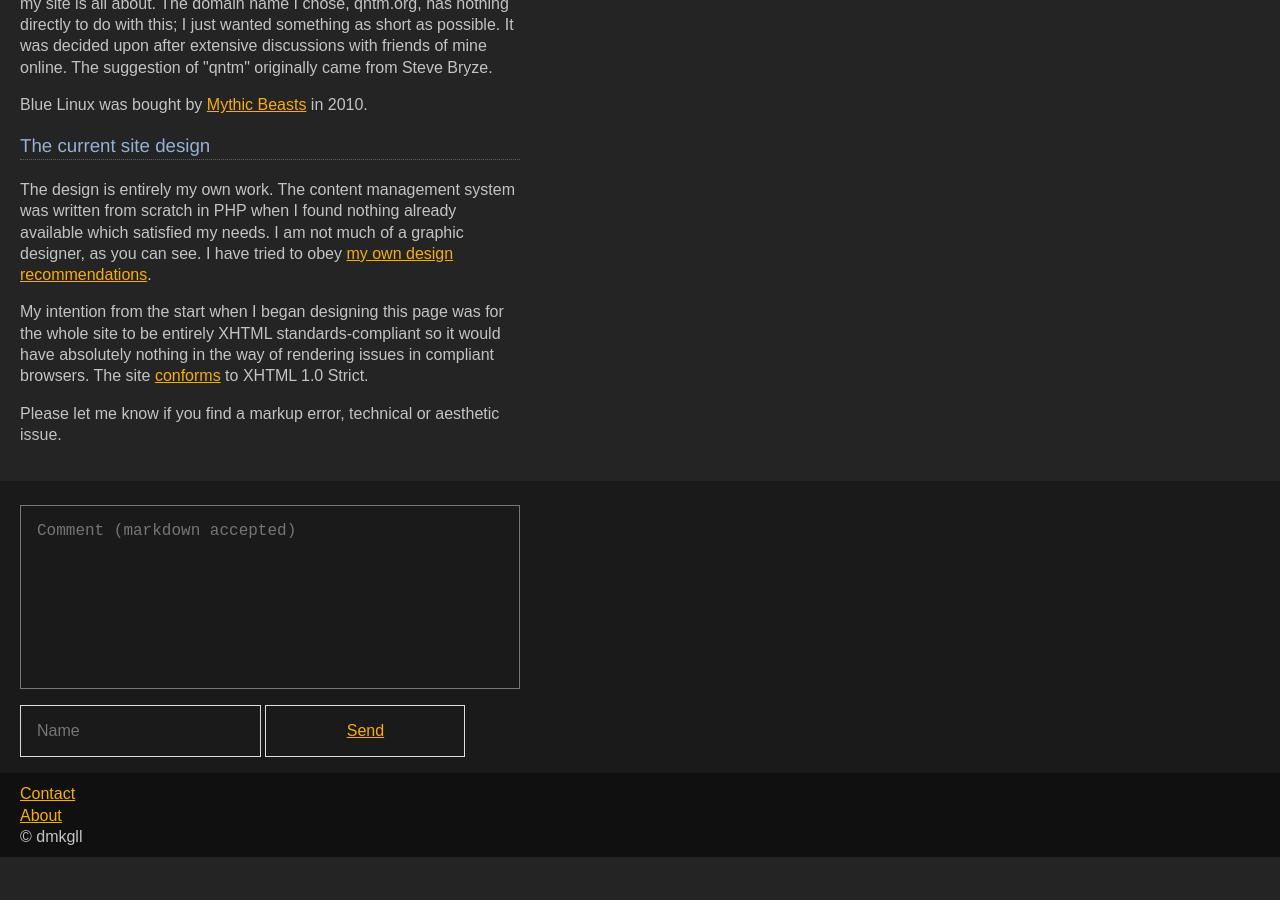
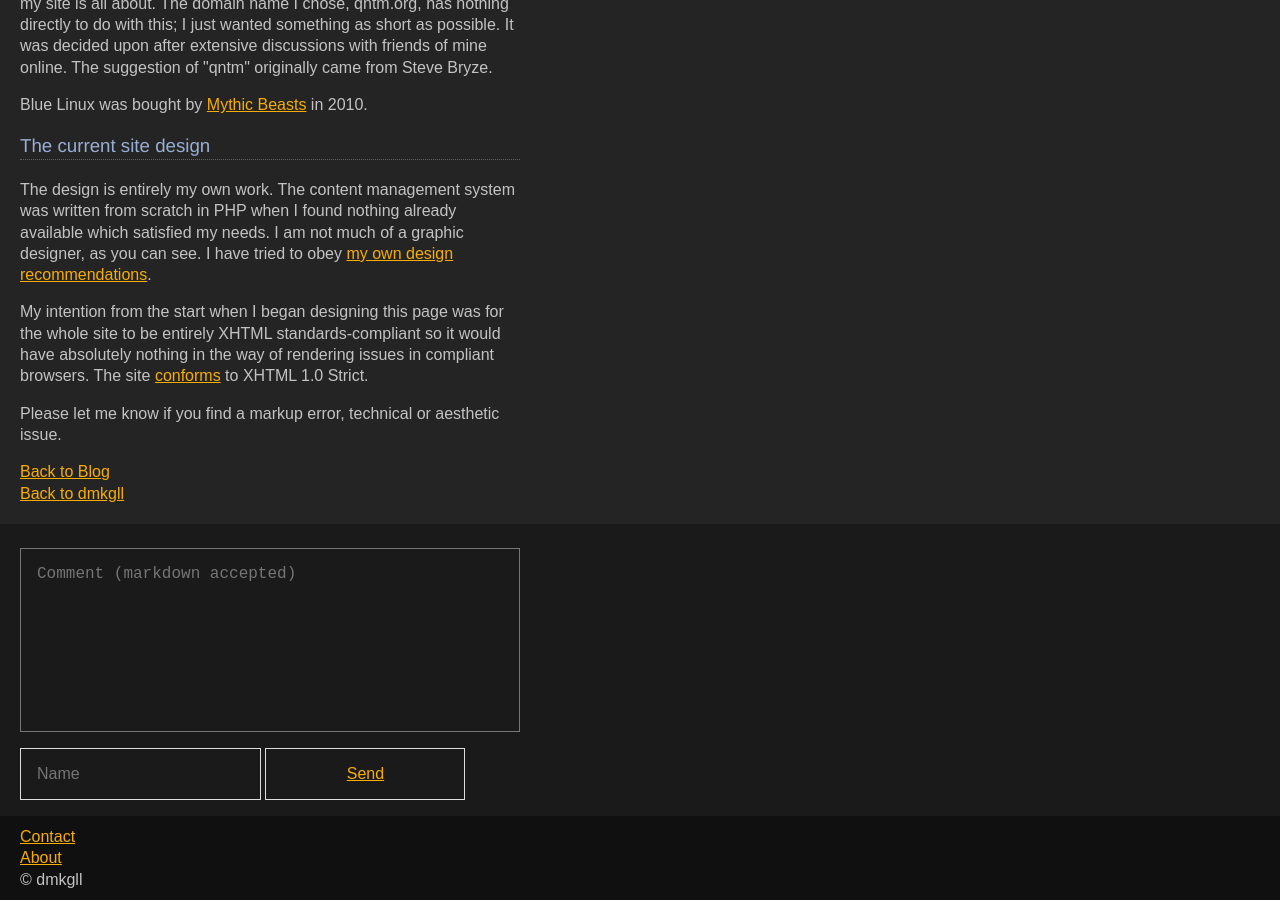
Before and after one commit to dmkgll/dmkgll, a Jekyll site: the page built from sample.html, in a window 1280 px wide and 900 px high, scrolled down 1502 px. Built offline with Jekyll 4.4.1, drawn with Linux system fonts in a browser that asks for light colours; before the commit the page ends 2359 px from its top, so only the background shows below that.

Commit message:
Update default.html

```diff
--- a/_layouts/default.html
+++ b/_layouts/default.html
@@ -6,6 +6,20 @@
     <article>
       {{content}}
 
+      <div class="page__ancestors" dir="ltr">
+
+							<div class="page__ancestor">
+								<a href="/blog">
+									Back to Blog								</a>
+							</div>
+
+							<div class="page__ancestor">
+								<a href="/">
+									Back to dmkgll							</a>
+							</div>
+
+					</div>
+
     </article>
 
     {% include comments.html %}
```
